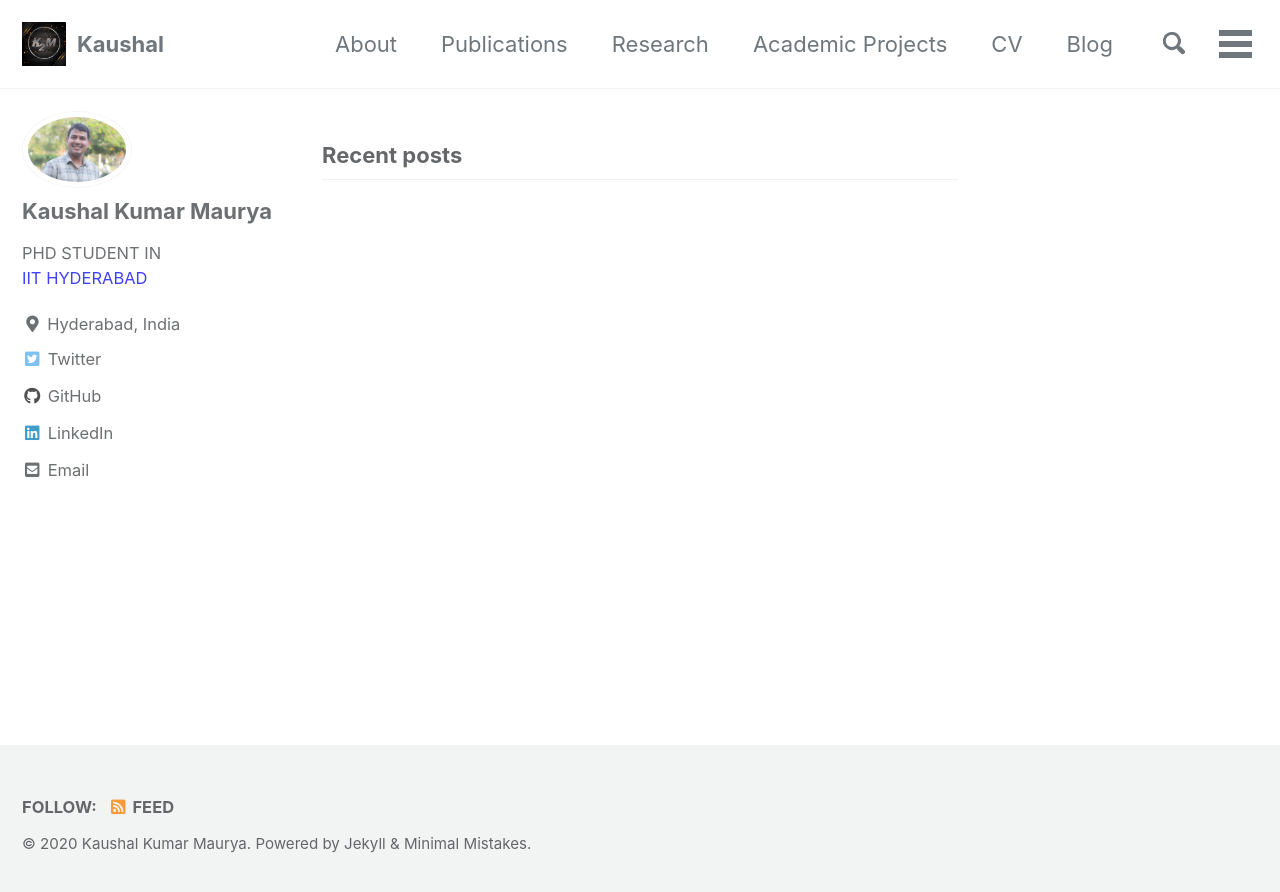
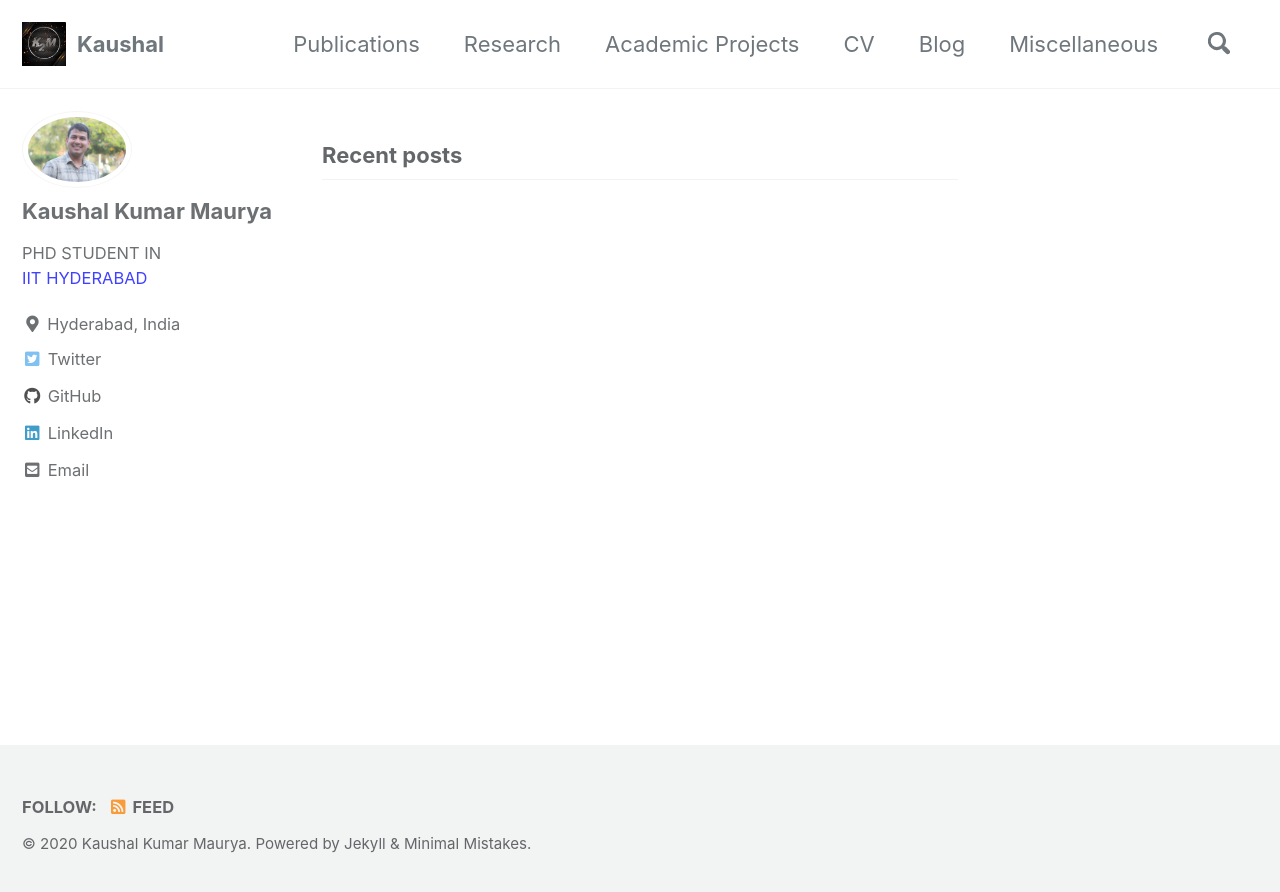
Before and after one commit to harshayelleni/harshayelleni.github.io, a Jekyll site: the page built from index.html, in a window 1280 px wide. Shown: the top 892 px of the page. Built offline with Jekyll 4.4.1, drawn with Linux system fonts in a browser that asks for light colours; cached includes are drawn as plain includes; the list of posts is cut into pages by our own code.

Commit message:
doing modifications

```diff
--- a/_data/navigation.yml
+++ b/_data/navigation.yml
@@ -1,7 +1,5 @@
 # main links
 main:
-  - title: "About"
-    url: /about/
   - title: "Publications"
     url: /publications/
   - title: "Research"
```
Also changed, not shown: _pages/about.md (deleted, +0 -6 lines).
